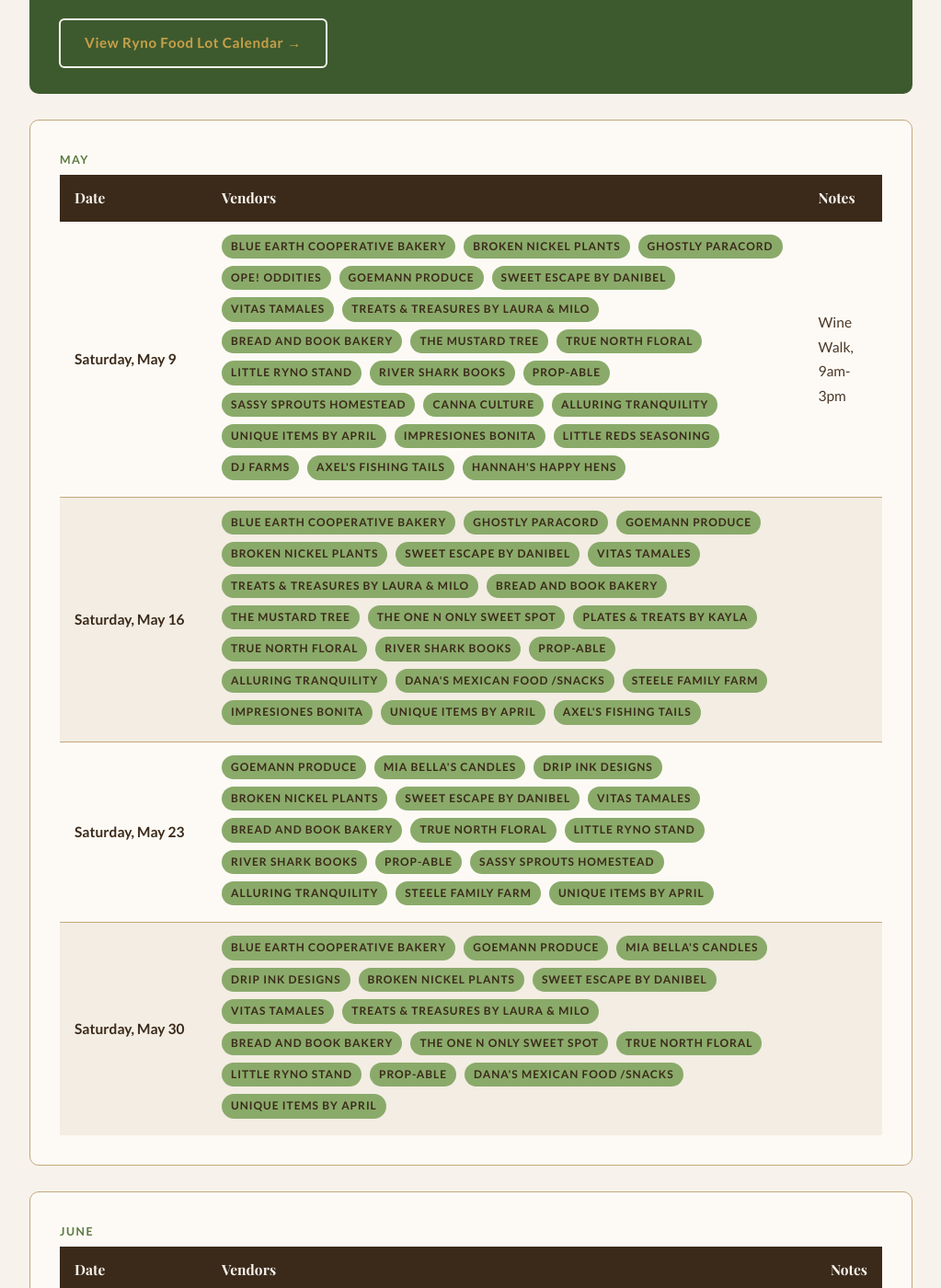
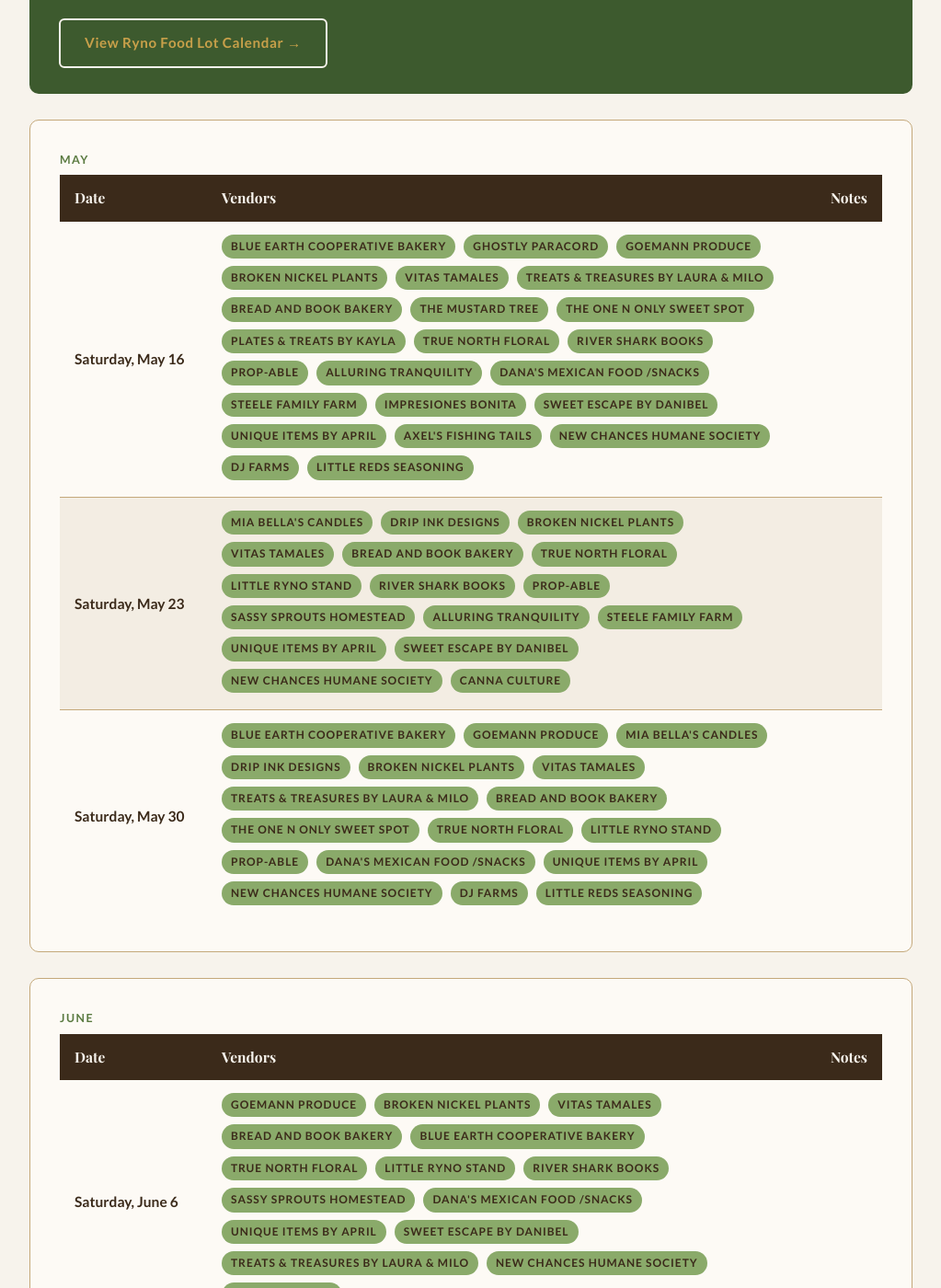
Before and after one commit to blueearthcommunitymarket/blueearthcommunitymarket.github.io, a Jekyll site: the page built from calendar/index.html, in a window 1280 px wide and 1400 px high, scrolled down 410 px. Shown: the whole window at 92% size, without its empty margins (128-1151 px from the left). Built offline with Jekyll 4.4.1, drawn with Linux system fonts in a browser that asks for light colours; some web fonts are replaced; some of the changed text lies outside the part shown.

Commit message:
Update market calendar from May SignUpGenius PDF

```diff
--- a/calendar/index.html
+++ b/calendar/index.html
@@ -28,42 +28,12 @@ description: 2026 Blue Earth Community Market season schedule. Saturdays 10am-1p
             </thead>
             <tbody>
                 <tr>
-                    <td class="market-date">Saturday, May 9</td>
-                    <td>
-                        <span class="tag">Blue Earth Cooperative Bakery</span>
-                        <span class="tag">Broken Nickel Plants</span>
-                        <span class="tag">Ghostly Paracord</span>
-                        <span class="tag">Ope! Oddities</span>
-                        <span class="tag">Goemann Produce</span>
-                        <span class="tag">Sweet Escape by Danibel</span>
-                        <span class="tag">Vitas Tamales</span>
-                        <span class="tag">Treats &amp; Treasures By Laura &amp; Milo</span>
-                        <span class="tag">Bread and Book Bakery</span>
-                        <span class="tag">The Mustard Tree</span>
-                        <span class="tag">True North Floral</span>
-                        <span class="tag">Little Ryno Stand</span>
-                        <span class="tag">River Shark Books</span>
-                        <span class="tag">Prop-Able</span>
-                        <span class="tag">Sassy Sprouts Homestead</span>
-                        <span class="tag">Canna Culture</span>
-                        <span class="tag">Alluring Tranquility</span>
-                        <span class="tag">Unique Items by April</span>
-                        <span class="tag">Impresiones Bonita</span>
-                        <span class="tag">Little Reds Seasoning</span>
-                        <span class="tag">DJ Farms</span>
-                        <span class="tag">Axel's Fishing Tails</span>
-                        <span class="tag">Hannah's Happy Hens</span>
-                    </td>
-                    <td>Wine Walk, 9am-3pm</td>
-                </tr>
-                <tr>
                     <td class="market-date">Saturday, May 16</td>
                     <td>
                         <span class="tag">Blue Earth Cooperative Bakery</span>
                         <span class="tag">Ghostly Paracord</span>
                         <span class="tag">Goemann Produce</span>
                         <span class="tag">Broken Nickel Plants</span>
-                        <span class="tag">Sweet Escape by Danibel</span>
                         <span class="tag">Vitas Tamales</span>
                         <span class="tag">Treats &amp; Treasures By Laura &amp; Milo</span>
                         <span class="tag">Bread and Book Bakery</span>
@@ -77,19 +47,21 @@ description: 2026 Blue Earth Community Market season schedule. Saturdays 10am-1p
                         <span class="tag">Dana's Mexican Food /Snacks</span>
                         <span class="tag">Steele Family Farm</span>
                         <span class="tag">Impresiones Bonita</span>
+                        <span class="tag">Sweet Escape by Danibel</span>
                         <span class="tag">Unique Items by April</span>
                         <span class="tag">Axel's Fishing Tails</span>
+                        <span class="tag">New Chances Humane Society</span>
+                        <span class="tag">DJ Farms</span>
+                        <span class="tag">Little Reds Seasoning</span>
                     </td>
                     <td></td>
                 </tr>
                 <tr>
                     <td class="market-date">Saturday, May 23</td>
                     <td>
-                        <span class="tag">Goemann Produce</span>
                         <span class="tag">Mia Bella's Candles</span>
                         <span class="tag">Drip Ink Designs</span>
                         <span class="tag">Broken Nickel Plants</span>
-                        <span class="tag">Sweet Escape by Danibel</span>
                         <span class="tag">Vitas Tamales</span>
                         <span class="tag">Bread and Book Bakery</span>
                         <span class="tag">True North Floral</span>
@@ -100,6 +72,9 @@ description: 2026 Blue Earth Community Market season schedule. Saturdays 10am-1p
                         <span class="tag">Alluring Tranquility</span>
                         <span class="tag">Steele Family Farm</span>
                         <span class="tag">Unique Items by April</span>
+                        <span class="tag">Sweet Escape by Danibel</span>
+                        <span class="tag">New Chances Humane Society</span>
+                        <span class="tag">Canna Culture</span>
                     </td>
                     <td></td>
                 </tr>
@@ -111,7 +86,6 @@ description: 2026 Blue Earth Community Market season schedule. Saturdays 10am-1p
                         <span class="tag">Mia Bella's Candles</span>
                         <span class="tag">Drip Ink Designs</span>
                         <span class="tag">Broken Nickel Plants</span>
-                        <span class="tag">Sweet Escape by Danibel</span>
                         <span class="tag">Vitas Tamales</span>
                         <span class="tag">Treats &amp; Treasures By Laura &amp; Milo</span>
                         <span class="tag">Bread and Book Bakery</span>
@@ -121,6 +95,9 @@ description: 2026 Blue Earth Community Market season schedule. Saturdays 10am-1p
                         <span class="tag">Prop-Able</span>
                         <span class="tag">Dana's Mexican Food /Snacks</span>
                         <span class="tag">Unique Items by April</span>
+                        <span class="tag">New Chances Humane Society</span>
+                        <span class="tag">DJ Farms</span>
+                        <span class="tag">Little Reds Seasoning</span>
                     </td>
                     <td></td>
                 </tr>
@@ -143,7 +120,6 @@ description: 2026 Blue Earth Community Market season schedule. Saturdays 10am-1p
                     <td>
                         <span class="tag">Goemann Produce</span>
                         <span class="tag">Broken Nickel Plants</span>
-                        <span class="tag">Sweet Escape by Danibel</span>
                         <span class="tag">Vitas Tamales</span>
                         <span class="tag">Bread and Book Bakery</span>
                         <span class="tag">Blue Earth Cooperative Bakery</span>
@@ -153,7 +129,10 @@ description: 2026 Blue Earth Community Market season schedule. Saturdays 10am-1p
                         <span class="tag">Sassy Sprouts Homestead</span>
                         <span class="tag">Dana's Mexican Food /Snacks</span>
                         <span class="tag">Unique Items by April</span>
+                        <span class="tag">Sweet Escape by Danibel</span>
                         <span class="tag">Treats &amp; Treasures By Laura &amp; Milo</span>
+                        <span class="tag">New Chances Humane Society</span>
+                        <span class="tag">Canna Culture</span>
                     </td>
                     <td></td>
                 </tr>
@@ -162,7 +141,6 @@ description: 2026 Blue Earth Community Market season schedule. Saturdays 10am-1p
                     <td>
                         <span class="tag">Goemann Produce</span>
                         <span class="tag">Broken Nickel Plants</span>
-                        <span class="tag">Sweet Escape by Danibel</span>
                         <span class="tag">Vitas Tamales</span>
                         <span class="tag">Bread and Book Bakery</span>
                         <span class="tag">Blue Earth Cooperative Bakery</span>
@@ -171,6 +149,8 @@ description: 2026 Blue Earth Community Market season schedule. Saturdays 10am-1p
                         <span class="tag">Sassy Sprouts Homestead</span>
                         <span class="tag">Dana's Mexican Food /Snacks</span>
                         <span class="tag">Unique Items by April</span>
+                        <span class="tag">Sweet Escape by Danibel</span>
+                        <span class="tag">New Chances Humane Society</span>
                     </td>
                     <td></td>
                 </tr>
@@ -179,7 +159,6 @@ description: 2026 Blue Earth Community Market season schedule. Saturdays 10am-1p
                     <td>
                         <span class="tag">Goemann Produce</span>
                         <span class="tag">Broken Nickel Plants</span>
-                        <span class="tag">Sweet Escape by Danibel</span>
                         <span class="tag">Vitas Tamales</span>
                         <span class="tag">Blue Earth Cooperative Bakery</span>
                         <span class="tag">True North Floral</span>
@@ -189,6 +168,9 @@ description: 2026 Blue Earth Community Market season schedule. Saturdays 10am-1p
                         <span class="tag">Steele Family Farm</span>
                         <span class="tag">Unique Items by April</span>
                         <span class="tag">The One N Only Sweet Spot</span>
+                        <span class="tag">Sweet Escape by Danibel</span>
+                        <span class="tag">New Chances Humane Society</span>
+                        <span class="tag">Canna Culture</span>
                     </td>
                     <td></td>
                 </tr>
@@ -197,7 +179,6 @@ description: 2026 Blue Earth Community Market season schedule. Saturdays 10am-1p
                     <td>
                         <span class="tag">Goemann Produce</span>
                         <span class="tag">Broken Nickel Plants</span>
-                        <span class="tag">Sweet Escape by Danibel</span>
                         <span class="tag">Vitas Tamales</span>
                         <span class="tag">Bread and Book Bakery</span>
                         <span class="tag">Blue Earth Cooperative Bakery</span>
@@ -207,6 +188,8 @@ description: 2026 Blue Earth Community Market season schedule. Saturdays 10am-1p
                         <span class="tag">Steele Family Farm</span>
                         <span class="tag">Unique Items by April</span>
                         <span class="tag">The One N Only Sweet Spot</span>
+                        <span class="tag">Sweet Escape by Danibel</span>
+                        <span class="tag">New Chances Humane Society</span>
                     </td>
                     <td></td>
                 </tr>
@@ -229,7 +212,6 @@ description: 2026 Blue Earth Community Market season schedule. Saturdays 10am-1p
                     <td>
                         <span class="tag">Goemann Produce</span>
                         <span class="tag">Broken Nickel Plants</span>
-                        <span class="tag">Sweet Escape by Danibel</span>
                         <span class="tag">Vitas Tamales</span>
                         <span class="tag">Bread and Book Bakery</span>
                         <span class="tag">Hagedorn Farms Sweet Corn</span>
@@ -238,6 +220,9 @@ description: 2026 Blue Earth Community Market season schedule. Saturdays 10am-1p
                         <span class="tag">Steele Family Farm</span>
                         <span class="tag">Unique Items by April</span>
                         <span class="tag">The One N Only Sweet Spot</span>
+                        <span class="tag">Sweet Escape by Danibel</span>
+                        <span class="tag">New Chances Humane Society</span>
+                        <span class="tag">Canna Culture</span>
                     </td>
                     <td>Independence Day weekend</td>
                 </tr>
@@ -252,6 +237,8 @@ description: 2026 Blue Earth Community Market season schedule. Saturdays 10am-1p
                         <span class="tag">True North Floral</span>
                         <span class="tag">Unique Items by April</span>
                         <span class="tag">The One N Only Sweet Spot</span>
+                        <span class="tag">Sweet Escape by Danibel</span>
+                        <span class="tag">New Chances Humane Society</span>
                     </td>
                     <td>Blue Earth Giant Days Celebration - details coming soon</td>
                 </tr>
@@ -268,6 +255,9 @@ description: 2026 Blue Earth Community Market season schedule. Saturdays 10am-1p
                         <span class="tag">Steele Family Farm</span>
                         <span class="tag">Unique Items by April</span>
                         <span class="tag">The One N Only Sweet Spot</span>
+                        <span class="tag">Sweet Escape by Danibel</span>
+                        <span class="tag">New Chances Humane Society</span>
+                        <span class="tag">Canna Culture</span>
                     </td>
                     <td></td>
                 </tr>
@@ -283,6 +273,8 @@ description: 2026 Blue Earth Community Market season schedule. Saturdays 10am-1p
                         <span class="tag">Steele Family Farm</span>
                         <span class="tag">Unique Items by April</span>
                         <span class="tag">The One N Only Sweet Spot</span>
+                        <span class="tag">Sweet Escape by Danibel</span>
+                        <span class="tag">New Chances Humane Society</span>
                     </td>
                     <td></td>
                 </tr>
@@ -314,6 +306,9 @@ description: 2026 Blue Earth Community Market season schedule. Saturdays 10am-1p
                         <span class="tag">Steele Family Farm</span>
                         <span class="tag">Unique Items by April</span>
                         <span class="tag">The One N Only Sweet Spot</span>
+                        <span class="tag">Sweet Escape by Danibel</span>
+                        <span class="tag">New Chances Humane Society</span>
+                        <span class="tag">Canna Culture</span>
                     </td>
                     <td></td>
                 </tr>
@@ -328,6 +323,7 @@ description: 2026 Blue Earth Community Market season schedule. Saturdays 10am-1p
                         <span class="tag">Dana's Mexican Food /Snacks</span>
                         <span class="tag">Unique Items by April</span>
                         <span class="tag">The One N Only Sweet Spot</span>
+                        <span class="tag">Sweet Escape by Danibel</span>
                     </td>
                     <td></td>
                 </tr>
@@ -356,6 +352,7 @@ description: 2026 Blue Earth Community Market season schedule. Saturdays 10am-1p
                         <span class="tag">Steele Family Farm</span>
                         <span class="tag">Unique Items by April</span>
                         <span class="tag">The One N Only Sweet Spot</span>
+                        <span class="tag">Sweet Escape by Danibel</span>
                     </td>
                     <td></td>
                 </tr>
@@ -368,6 +365,7 @@ description: 2026 Blue Earth Community Market season schedule. Saturdays 10am-1p
                         <span class="tag">Dana's Mexican Food /Snacks</span>
                         <span class="tag">Unique Items by April</span>
                         <span class="tag">The One N Only Sweet Spot</span>
+                        <span class="tag">Sweet Escape by Danibel</span>
                     </td>
                     <td></td>
                 </tr>
@@ -395,6 +393,7 @@ description: 2026 Blue Earth Community Market season schedule. Saturdays 10am-1p
                         <span class="tag">Steele Family Farm</span>
                         <span class="tag">Unique Items by April</span>
                         <span class="tag">The One N Only Sweet Spot</span>
+                        <span class="tag">Sweet Escape by Danibel</span>
                     </td>
                     <td>Labor Day weekend</td>
                 </tr>
@@ -408,6 +407,7 @@ description: 2026 Blue Earth Community Market season schedule. Saturdays 10am-1p
                         <span class="tag">Steele Family Farm</span>
                         <span class="tag">Unique Items by April</span>
                         <span class="tag">The One N Only Sweet Spot</span>
+                        <span class="tag">Sweet Escape by Danibel</span>
                     </td>
                     <td></td>
                 </tr>
@@ -421,6 +421,7 @@ description: 2026 Blue Earth Community Market season schedule. Saturdays 10am-1p
                         <span class="tag">Steele Family Farm</span>
                         <span class="tag">Unique Items by April</span>
                         <span class="tag">The One N Only Sweet Spot</span>
+                        <span class="tag">Sweet Escape by Danibel</span>
                     </td>
                     <td></td>
                 </tr>
@@ -434,6 +435,7 @@ description: 2026 Blue Earth Community Market season schedule. Saturdays 10am-1p
                         <span class="tag">Steele Family Farm</span>
                         <span class="tag">Unique Items by April</span>
                         <span class="tag">The One N Only Sweet Spot</span>
+                        <span class="tag">Sweet Escape by Danibel</span>
                     </td>
                     <td></td>
                 </tr>
@@ -460,6 +462,7 @@ description: 2026 Blue Earth Community Market season schedule. Saturdays 10am-1p
                         <span class="tag">Steele Family Farm</span>
                         <span class="tag">Unique Items by April</span>
                         <span class="tag">The One N Only Sweet Spot</span>
+                        <span class="tag">Sweet Escape by Danibel</span>
                     </td>
                     <td></td>
                 </tr>
@@ -472,6 +475,7 @@ description: 2026 Blue Earth Community Market season schedule. Saturdays 10am-1p
                         <span class="tag">Steele Family Farm</span>
                         <span class="tag">Unique Items by April</span>
                         <span class="tag">The One N Only Sweet Spot</span>
+                        <span class="tag">Sweet Escape by Danibel</span>
                     </td>
                     <td></td>
                 </tr>
@@ -484,6 +488,7 @@ description: 2026 Blue Earth Community Market season schedule. Saturdays 10am-1p
                         <span class="tag">Steele Family Farm</span>
                         <span class="tag">Unique Items by April</span>
                         <span class="tag">The One N Only Sweet Spot</span>
+                        <span class="tag">Sweet Escape by Danibel</span>
                     </td>
                     <td></td>
                 </tr>
@@ -492,6 +497,7 @@ description: 2026 Blue Earth Community Market season schedule. Saturdays 10am-1p
                     <td>
                         <span class="tag">Blue Earth Cooperative Bakery</span>
                         <span class="tag">True North Floral</span>
+                        <span class="tag">Sweet Escape by Danibel</span>
                     </td>
                     <td></td>
                 </tr>
@@ -501,6 +507,7 @@ description: 2026 Blue Earth Community Market season schedule. Saturdays 10am-1p
                         <span class="tag">Blue Earth Cooperative Bakery</span>
                         <span class="tag">True North Floral</span>
                         <span class="tag">The One N Only Sweet Spot</span>
+                        <span class="tag">Sweet Escape by Danibel</span>
                     </td>
                     <td class="grand-opening">Season Finale - Happy Halloween!</td>
                 </tr>
```
